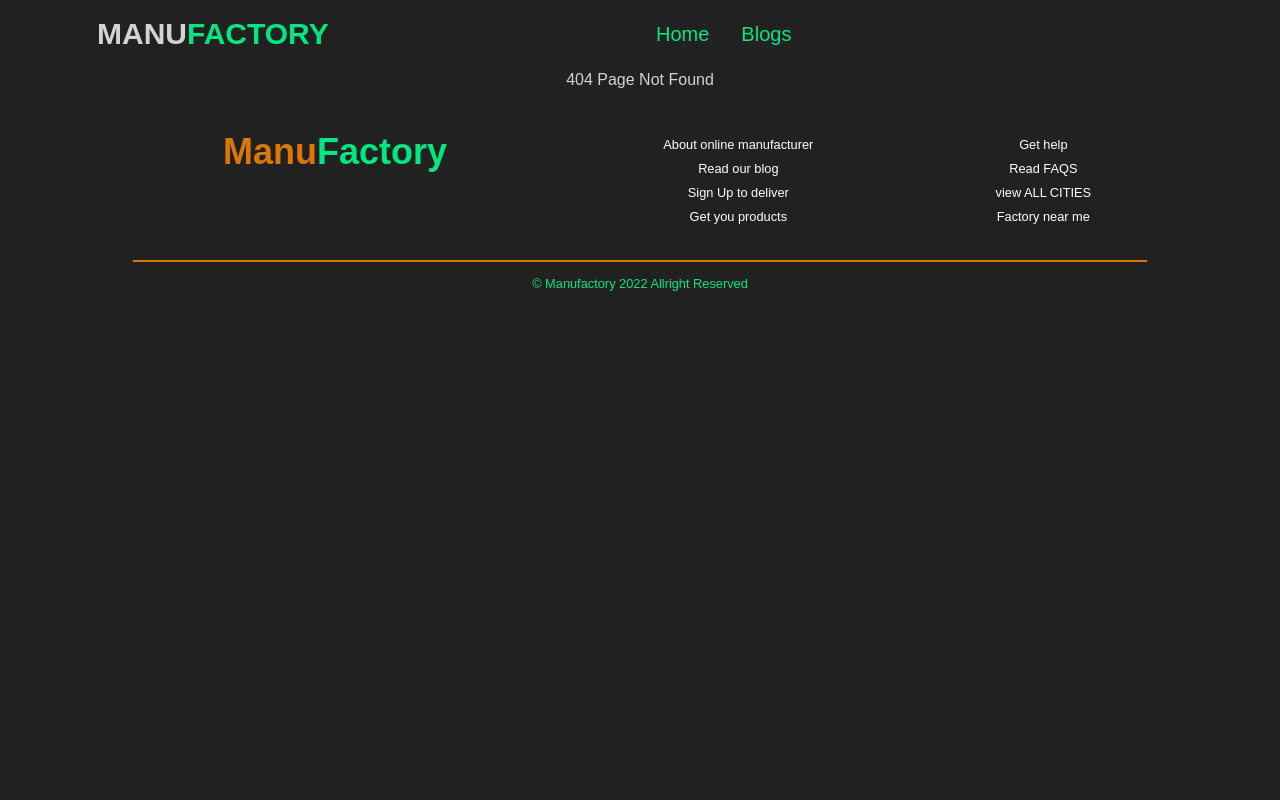
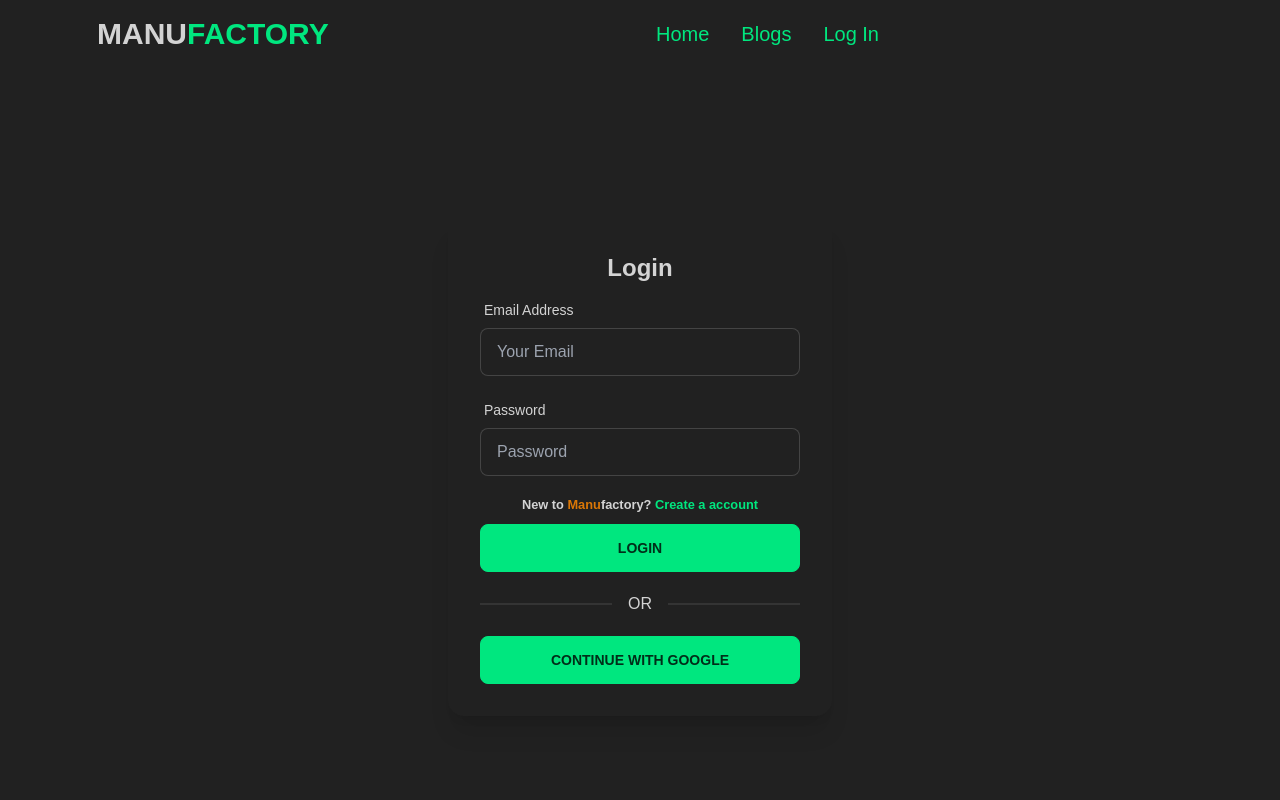
Before and after one commit to MdSami1998/manufactory-client, a React (Create React App) app: page /login in a window 1280 px wide. Shown: the top 800 px of the page. Built offline with nearby package versions, Linux system fonts and the light colour scheme.

Commit message:
login and signup page cretaed

```diff
--- a/package.json
+++ b/package.json
@@ -12,9 +12,11 @@
     "react": "^18.1.0",
     "react-dom": "^18.1.0",
     "react-firebase-hooks": "^5.0.3",
+    "react-hook-form": "^7.31.2",
     "react-query": "^3.39.0",
     "react-router-dom": "^6.3.0",
     "react-scripts": "5.0.1",
+    "react-toastify": "^9.0.1",
     "web-vitals": "^2.1.4"
   },
   "scripts": {
--- a/src/App.js
+++ b/src/App.js
@@ -6,6 +6,9 @@ import Blogs from './Pages/Blogs/Blogs'
 import NotFound from './Pages/Shared/NotFound/NotFound'
 import Footer from './Pages/Shared/Footer/Footer';
 import Order from './Pages/Order/Order';
+import { ToastContainer } from 'react-toastify';
+import Login from './Pages/Log In/Login';
+import Signup from './Pages/Signup/Signup';
 
 function App() {
   return (
@@ -16,9 +19,12 @@ function App() {
         <Route path='/home' element={<Home></Home>}></Route>
         <Route path='/blog' element={<Blogs></Blogs>}></Route>
         <Route path='/order/:id' element={<Order></Order>}></Route>
+        <Route path='/login' element={<Login></Login>}></Route>
+        <Route path='/signup' element={<Signup></Signup>}></Route>
         <Route path='*' element={<NotFound></NotFound>}></Route>
       </Routes>
       <Footer></Footer>
+      <ToastContainer></ToastContainer>
      </div>
   );
 }
--- /dev/null
+++ b/src/Pages/Log In/Login.js
@@ -0,0 +1,75 @@
+import React from 'react';
+import { useForm } from "react-hook-form";
+import { Link } from 'react-router-dom';
+
+
+const Login = () => {
+
+    const { register, formState: { errors }, handleSubmit } = useForm();
+
+
+    const onSubmit = data => console.log(data);
+    return (
+        <div className='flex h-screen justify-center items-center'>
+            <div className="card w-96 shadow-xl">
+                <div className="card-body">
+                    <h2 className="text-center text-2xl font-bold">Login</h2>
+
+                    <form onSubmit={handleSubmit(onSubmit)}>
+                        <div className="form-control w-full max-w-xs">
+                            <label className="label">
+                                <span className="label-text">Email Address</span>
+                            </label>
+                            <input {...register("email", {
+                                required: {
+                                    value: true,
+                                    message: 'Email is required'
+                                },
+                                pattern: {
+                                    value: /[A-Za-z]{3}/,
+                                    message: 'Provide a valid email'
+                                }
+                            })} type="email" placeholder="Your Email" className="input input-bordered w-full max-w-xs" />
+                            <label className="label">
+                                {errors.email?.type === 'required' && <span className="label-text-alt text-red-500">{errors.email.message}</span>}
+                                {errors.email?.type === 'pattern' && <span className="label-text-alt text-red-500">{errors.email.message}</span>}
+                            </label>
+                        </div>
+
+                        <div className="form-control w-full max-w-xs">
+                            <label className="label">
+                                <span className="label-text">Password</span>
+                            </label>
+                            <input {...register("password", {
+                                required: {
+                                    value: true,
+                                    message: 'Password is required'
+                                },
+                                minLength: {
+                                    value: 6,
+                                    message: 'Must be 6 characters or longer'
+                                }
+                            })} type="password" placeholder="Password" className="input input-bordered w-full max-w-xs" />
+                            <label className="label">
+                                {errors.password?.type === 'required' && <span className="label-text-alt text-red-500">{errors.password.message}</span>}
+                                {errors.password?.type === 'pattern' && <span className="label-text-alt text-red-500">{errors.password.message}</span>}
+                            </label>
+                        </div>
+
+                        {/* {signInError} */}
+
+                        <p className='mb-2 font-bold text-center'><small>
+                            New to<span className='text-secondary'> Manu</span>factory? <Link to="/signup" className='text-accent'>Create a account</Link></small></p>
+
+                        <input className='btn btn-accent sm:btn-sm md:btn-md hover:bg-transparent hover:text-secondarybtn w-full max-w-xs' type="submit" value="Login" />
+                    </form>
+
+                    <div className="divider">OR</div>
+                    <button className="btn btn-accent sm:btn-sm md:btn-md hover:bg-transparent hover:text-secondary">Continue with Google</button>
+                </div>
+            </div>
+        </div>
+    );
+};
+
+export default Login;
--- a/src/Pages/Order/Order.js
+++ b/src/Pages/Order/Order.js
@@ -3,6 +3,7 @@ import { useQuery } from 'react-query';
 import { useParams } from 'react-router-dom';
 import Loading from '../Shared/Loading/Loading';
 import { PlusCircleIcon,MinusCircleIcon } from '@heroicons/react/solid'
+import { toast } from 'react-toastify';
 
 const Order = () => {
     const { id } = useParams();
@@ -15,15 +16,39 @@ const Order = () => {
     if (isLoading) {
         return <Loading></Loading>
     }
+
+    const handleDeliveredBtn = () => {
+
+        const minimumOrder = tool.minimumOrder;
+
+            const quantity = parseInt(minimumOrder) +20;
+            console.log(quantity)
+            const valueAfterDelivered = { quantity };
+
+            const url = `http://localhost:5000/tools/${id}`
+            fetch(url, {
+                method: 'PUT',
+                headers: {
+                    'content-type': 'application/json'
+                },
+                body: JSON.stringify(valueAfterDelivered)
+            })
+                .then(res => res.json())
+                .then(data => console.log("success", data));
+            toast('Product Delivered!!');
+
+
+    }
+
     return (
         <div class="hero md:min-h-full ">
             <div class="hero-content flex-col lg:flex-row">
                 <img className='w-96' src={tool.img} alt="" />
                 <div className='text-justify h-64 flex flex-col justify-evenly'>
-                    <h1 class="text-5xl font-bold">{tool.name}</h1>
+                    <h1 class="text-4xl md:text-5xl font-bold">{tool.name}</h1>
                     <p className='text-lg'>Stock available: {tool.availableQuantity} <span className='text-accent'>/pcs</span></p>
                     <p className='text-lg'>Price: ${tool.price} <span className='text-accent'>/pcs</span></p>
-                    <p className='text-lg flex justify-center items-center'>Minimum Order: <MinusCircleIcon className='w-10'></MinusCircleIcon> {tool.minimumOrder} <span className='text-accent'>/pcs</span><PlusCircleIcon className='w-10'></PlusCircleIcon></p>
+                    <p className='text-lg flex items-center'>Minimum Order: <MinusCircleIcon className='w-10'></MinusCircleIcon> {tool.minimumOrder} <span className='text-accent'>/pcs</span><PlusCircleIcon onClick={handleDeliveredBtn} className='w-10'></PlusCircleIcon></p>
 
                     <button class="btn btn-secondary sm:btn-sm md:btn-md hover:bg-transparent hover:text-secondary">purchase</button>
                 </div>
--- a/src/Pages/Shared/Navbar/Navbar.js
+++ b/src/Pages/Shared/Navbar/Navbar.js
@@ -5,6 +5,7 @@ const Navbar = () => {
     const menuItems = <>
         <li><Link className='text-accent' to='/'>Home</Link></li>
         <li><Link className='text-accent' to='/blog'>Blogs</Link></li>
+        <li><Link className='text-accent' to='/login'>Log In</Link></li>
     </>
     return (
         <div className='sticky top-0 z-10'>
--- /dev/null
+++ b/src/Pages/Signup/Signup.js
@@ -0,0 +1,72 @@
+import React from 'react';
+import { useForm } from 'react-hook-form';
+import { Link } from 'react-router-dom';
+
+const Signup = () => {
+    const { register, formState: { errors }, handleSubmit } = useForm();
+
+    const onSubmit = data => console.log(data);
+    return (
+        <div className='flex h-screen justify-center items-center'>
+            <div className="card w-96 shadow-xl">
+                <div className="card-body">
+                    <h2 className="text-center text-2xl font-bold">Login</h2>
+
+                    <form onSubmit={handleSubmit(onSubmit)}>
+                        <div className="form-control w-full max-w-xs">
+                            <label className="label">
+                                <span className="label-text">Email Address</span>
+                            </label>
+                            <input {...register("email", {
+                                required: {
+                                    value: true,
+                                    message: 'Email is required'
+                                },
+                                pattern: {
+                                    value: /[A-Za-z]{3}/,
+                                    message: 'Provide a valid email'
+                                }
+                            })} type="email" placeholder="Your Email" className="input input-bordered w-full max-w-xs" />
+                            <label className="label">
+                                {errors.email?.type === 'required' && <span className="label-text-alt text-red-500">{errors.email.message}</span>}
+                                {errors.email?.type === 'pattern' && <span className="label-text-alt text-red-500">{errors.email.message}</span>}
+                            </label>
+                        </div>
+
+                        <div className="form-control w-full max-w-xs">
+                            <label className="label">
+                                <span className="label-text">Password</span>
+                            </label>
+                            <input {...register("password", {
+                                required: {
+                                    value: true,
+                                    message: 'Password is required'
+                                },
+                                minLength: {
+                                    value: 6,
+                                    message: 'Must be 6 characters or longer'
+                                }
+                            })} type="password" placeholder="Password" className="input input-bordered w-full max-w-xs" />
+                            <label className="label">
+                                {errors.password?.type === 'required' && <span className="label-text-alt text-red-500">{errors.password.message}</span>}
+                                {errors.password?.type === 'pattern' && <span className="label-text-alt text-red-500">{errors.password.message}</span>}
+                            </label>
+                        </div>
+
+                        {/* {signInError} */}
+
+                        <p className='mb-2 font-bold text-center'><small>
+                            Already have an account? <Link to="/login" className='text-accent'>Please Login</Link></small></p>
+
+                        <input className='btn btn-accent sm:btn-sm md:btn-md hover:bg-transparent hover:text-secondary' type="submit" value="Signup" />
+                    </form>
+
+                    <div className="divider">OR</div>
+                    <button className="btn btn-accent sm:btn-sm md:btn-md hover:bg-transparent hover:text-secondary">Continue with Google</button>
+                </div>
+            </div>
+        </div>
+    );
+};
+
+export default Signup;
```
Also changed, not shown: 1 other file (tests, documents, lock files or other folders).
